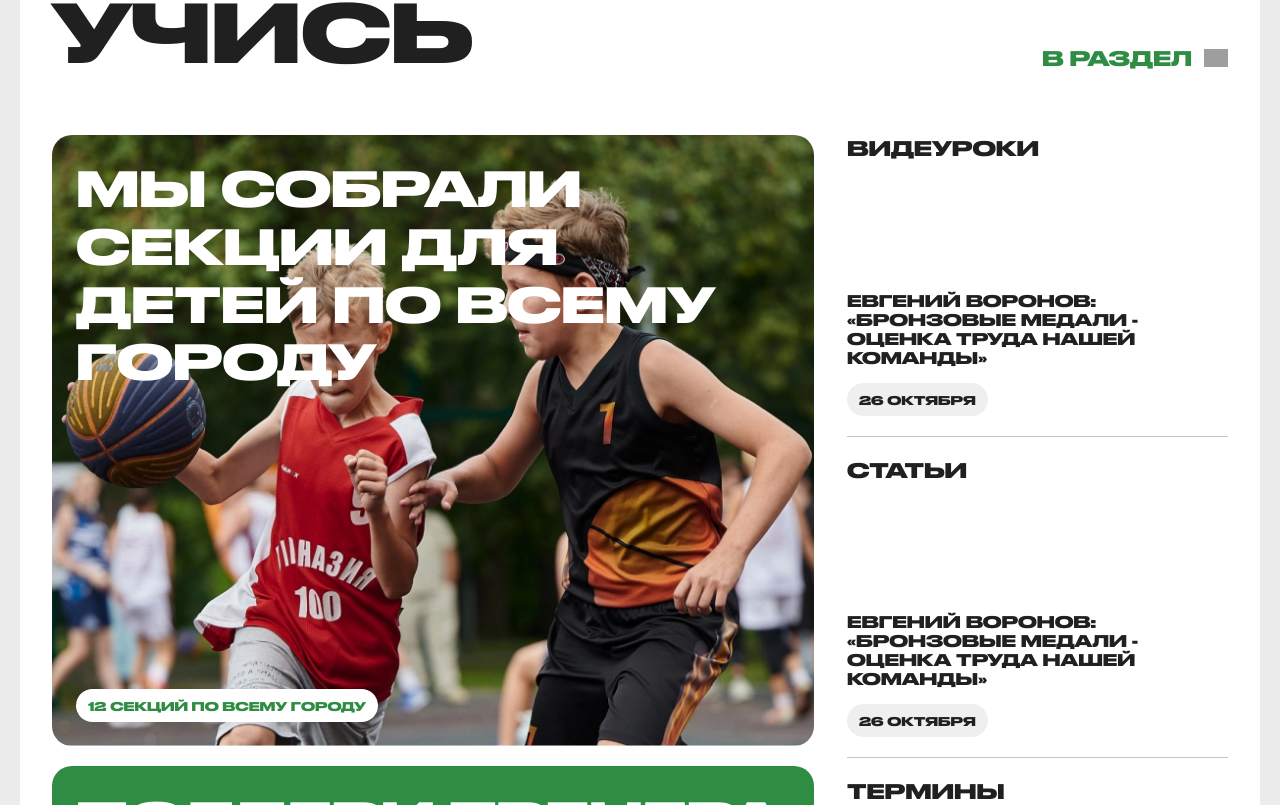
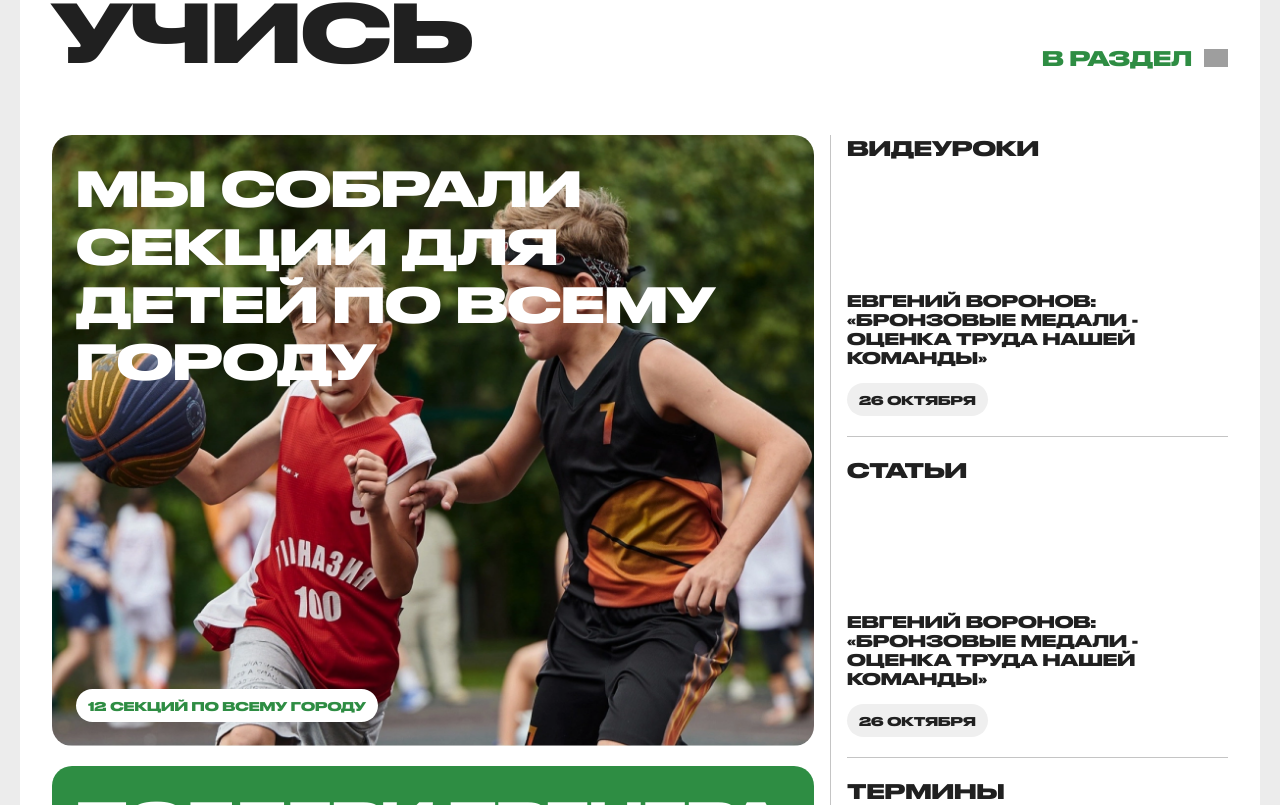
Before and after one commit to ivan-lev/test-task-xpage, a React (Vite) app: page / in a window 1280 px wide. Shown: the part 1955-2760 px from the top of the page. Built offline with nearby package versions, Linux system fonts and the light colour scheme; grey boxes are pictures that could not be loaded.

Commit message:
add additional global styles

```diff
--- a/src/variables/globalStyles.scss
+++ b/src/variables/globalStyles.scss
@@ -101,6 +101,14 @@
   background-image: url('../../public/icons/arrow-right-green.svg');
 }
 
+.link_hover-green:hover {
+  color: var(--Desktop-primary-green, #2e8d43);
+}
+
+.link_hover-green:hover::after {
+  background-image: url('../../public/icons/arrow-right-green.svg');
+}
+
 .button {
   pointer-events: auto;
   cursor: pointer;
@@ -145,3 +153,9 @@
     height: 16px;
   }
 }
+
+.separator {
+  width: 100%;
+  height: 100%;
+  background: var(--Desktop-grey-200, #c4c4c4);
+}
```
